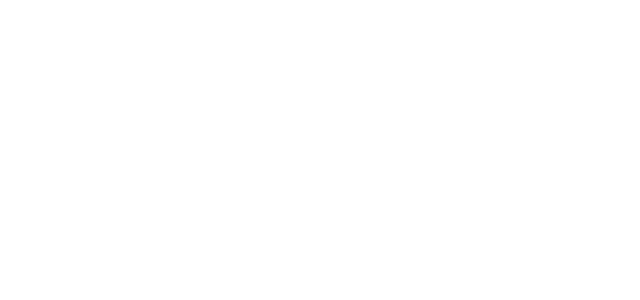
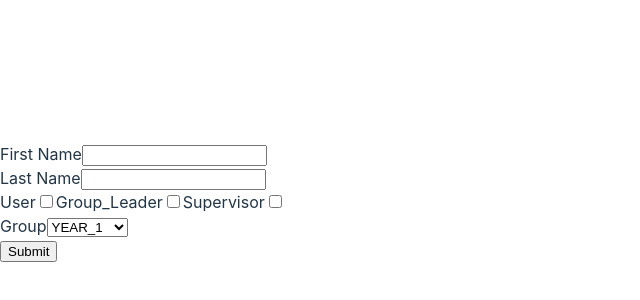
Before and after one commit to Phinehas-1/clasnapp, a React (Vite) app: page / in a window 1280 px wide. Shown: the part 198-498 px from the top of the page, without its empty margins (0-640 px from the left). Built offline with nearby package versions, Linux system fonts and the light colour scheme.

Commit message:
feat: [AddUser] create new feature as a form for adding a new user

```diff
--- a/src/App.tsx
+++ b/src/App.tsx
@@ -1,9 +1,11 @@
 import {  } from 'react'
+import { AddUser } from './component/AddUser'
 
 function App() {
 
   return (
     <>
+      <AddUser/>
     </>
   )
 }
--- /dev/null
+++ b/src/component/AddUser.tsx
@@ -0,0 +1,55 @@
+import {  } from "react";
+
+export const AddUser = () => {
+  const roleList = ["User", "Group_Leader", "Supervisor"];
+  const groupList = [
+    "YEAR_1",
+    "YEAR_2",
+    "YEAR_3",
+    "YEAR_3",
+    "YEAR_5",
+    "YEAR_6",
+    "YEAR_7",
+    "YEAR_8",
+    "YEAR_9",
+    "YEAR_10",
+    "YEAR_11",
+    "YEAR_12",
+  ];
+
+  return (
+    <div>
+      <form action="">
+        <div className="form-control">
+          <label htmlFor="">First Name</label>
+          <input type="text" className="block" required />
+        </div>
+        <div className="form-control">
+          <label htmlFor="">Last Name</label>
+          <input type="text" className="block" required />
+        </div>
+        <div className="form-control">
+          {roleList.map((role) => {
+            return (
+              <>
+                <label htmlFor="">{role}</label>
+                <input type="checkbox" value={role}></input>
+              </>
+            );
+          })}
+        </div>
+        <div className="form-control">
+          <label htmlFor="">Group</label>
+          <select name="" id="">
+            {groupList.map((group) => (
+              <option value={group}>{group}</option>
+            ))}
+          </select>
+        </div>
+        <div className="form-control">
+          <input type="submit" className="block" />
+        </div>
+      </form>
+    </div>
+  );
+};
```
